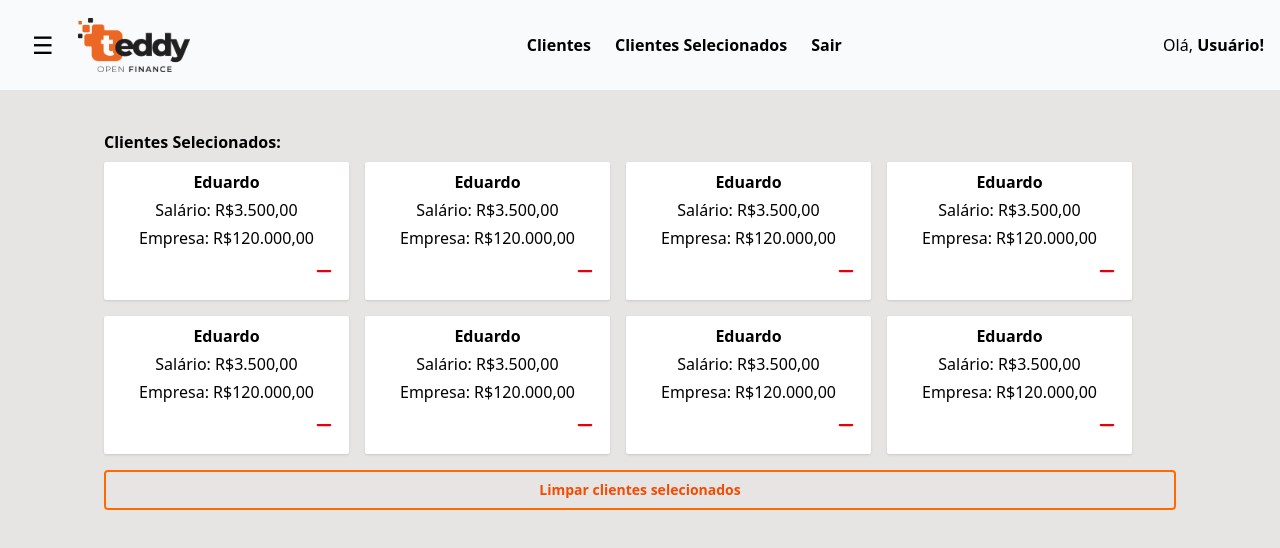
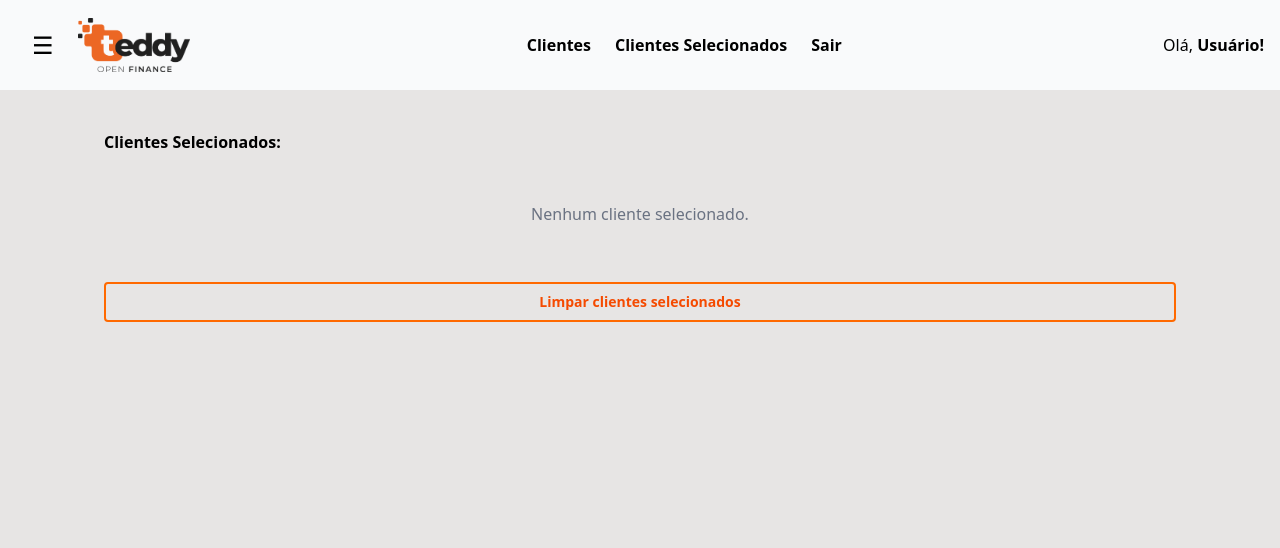
Before and after one commit to hallyssonmateus/Sist_Cadas_Usuarios-React-, a React (Vite) app: page /clients-selected in a window 1280 px wide. Shown: the top 548 px of the page. Built offline with nearby package versions, Linux system fonts and the light colour scheme.

Commit message:
feat: Implement client selection feature across pagess
feat: Implement global state for client selection

```diff
--- a/src/App.tsx
+++ b/src/App.tsx
@@ -1,19 +1,42 @@
 import { BrowserRouter, Routes, Route } from 'react-router-dom'
-// import Navbar from './components/Navbar'
-// import Sidebar from './components/Sidebar'
+import {useState} from 'react'
 import './index.css'
 import Home from './pages/HomePage'
 import ClientsList from './pages/ClientsListPage'
 import ClientsSelected from './pages/ClientsSelectedPage'
+import type { Client } from './types/Client'
 
 function App() {
-
+  const [selectedClients, setSelectedClients] = useState<Client[]>([])
+  // Manipulation Function
+  const addClient = (client: Client) => {
+    setSelectedClients(prevClients => {
+      if (!prevClients.some(c => c.id === client.id)){
+        return [...prevClients, client];
+      }
+      return prevClients;
+    });
+  };
+  const removeClient = (clientId: number) => {
+    setSelectedClients(prevClients => prevClients.filter(c => c.id !== clientId));
+  };
+  const clearClients = () => {
+    setSelectedClients([]);
+  };
   return (
     <BrowserRouter>
       <Routes>
         <Route path='/' element={<Home />} />
-        <Route path='/clients-list' element={<ClientsList />} />
-        <Route path='/clients-selected' element={<ClientsSelected />} />
+        <Route path='/clients-list' element={<ClientsList
+        // Injection Props into Clients List
+        onAddClient={addClient} selectedClients={selectedClients}
+        />} />
+        <Route path='/clients-selected' element={<ClientsSelected
+        // Injection Props into Clients Selected
+        selectedClients={selectedClients}
+        onRemoveClient={removeClient}
+        onClearClients={clearClients}
+        />} />
     </Routes>
     </BrowserRouter>
   );
--- a/src/components/CardClients.tsx
+++ b/src/components/CardClients.tsx
@@ -10,16 +10,21 @@ interface CardClientsProps {
     company?: number;
     onEdit: (id: number) => void;
     onDelete: (id: number) => void;
+    onAddClient: () => void;
+    isSelected: boolean;
 }
 
-export default function CardClients({ clientId, name,salary,company, onEdit, onDelete }: CardClientsProps) {
+export default function CardClients({ clientId, name,salary,company, onEdit, onDelete, onAddClient, isSelected = false}: CardClientsProps) {
  return (
     <div className="card bg-white w-[245px] h-[138px] p-2 rounded-xs shadow-sm flex flex-col justify- items-center gap-1">
         <h2 className="font-bold">Cliente ID:{name}</h2>
         <p>Salário: R${salary}</p>
         <p>Empresa: R${company}</p>
         <div className="flex justify-between p-2 w-full">
-            <button className="text-lg cursor-pointer">
+            <button className={`text-lg cursor-pointer ${isSelected ? 'text-green-500' : 'text-black-500'}`}
+                    onClick={onAddClient}
+                    disabled={isSelected}
+                    title={isSelected ? "Cliente já selecionado" : "Adicionar cliente"}>
                 <FaPlus />
             </button>
             <button className="text-lg cursor-pointer" onClick={() => onEdit(clientId)}>
--- a/src/components/CardSelectClients.tsx
+++ b/src/components/CardSelectClients.tsx
@@ -1,13 +1,19 @@
 import { FaMinus } from "react-icons/fa6";
+import type { Client } from "../types/Client";
 
-export default function CardSelectClients() {
+interface CardSelectClientsProps {
+    clientData: Client;
+    onRemoveClient: () => void;
+}
+export default function CardSelectClients({clientData, onRemoveClient}: CardSelectClientsProps) {
  return (
    <div className="card bg-white w-[245px] h-[138px] p-2 rounded-xs shadow-sm flex flex-col justify- items-center gap-1">
-        <h2 className="font-bold">Eduardo</h2>
-                <p>Salário: R$3.500,00</p>
-                <p>Empresa: R$120.000,00</p>
+        <h2 className="font-bold">{clientData.name}</h2>
+                <p>Salário: R${clientData.salary}</p>
+                <p>Empresa: R${clientData.companyValuation}</p>
                 <div className="flex justify-end p-2 w-full">
-                    <button className="text-red-600 text-lg cursor-pointer">
+                    <button className="text-red-600 text-lg cursor-pointer"
+                            onClick={onRemoveClient}>
                         <FaMinus />
                     </button>
                 </div>
--- a/src/pages/ClientsListPage.tsx
+++ b/src/pages/ClientsListPage.tsx
@@ -13,6 +13,11 @@ import Sidebar from "../components/Sidebar";
 
 // Types of Modal
 type Modaltype = 'Create' | 'Edit' | 'Delete' | null;
+
+interface ClientsListProps {
+    onAddClient: (client: Client) => void;
+    selectedClients: Client[];
+}
 
 const mockClients: Client[] = [
     { id: 1, name: "Eduardo", salary: 3500, companyValuation: 120000 },
@@ -39,7 +44,7 @@ const mockClients: Client[] = [
 
 ];
 
-export default function ClientsList() {
+export default function ClientsList({onAddClient, selectedClients}: ClientsListProps) {
     // SideBar State
     const [isSidebarOpen, setisSidebarOpen] = useState(false);
     //Function to toggle
@@ -176,6 +181,17 @@ export default function ClientsList() {
         fetchClients(currentPage, limit);
     }, [currentPage, limit, fetchClients]);
 
+    const getClientByID = (id: number) => {
+    return clients.find(c => c.id === id);
+}
+
+    const handleAddClient = (clientId: number) => {
+        const clientToAdd = getClientByID(clientId);
+        if (clientToAdd){
+            onAddClient(clientToAdd);
+        }
+    };
+
     return (
         <div className="bg-stone-200 flex min-h-screen">
             {/* Layout Section: Altern between Sidebar and Navbar */}
@@ -216,7 +232,10 @@ export default function ClientsList() {
                             <p className="w-full text-center text-gray-500 py-10"> Carregando clients...</p>
                         ) : (
                             //Mapping the Real clients from API
-                            clients.map((client) => (
+                            clients.map((client) => {
+                                const isSelected = selectedClients.some(c => c.id === client.id);
+
+                                return (
                                 <CardClients
                                     key={client.id}
                                     clientId={client.id}
@@ -224,8 +243,13 @@ export default function ClientsList() {
                                     salary={client.salary}
                                     company={client.companyValuation}
                                     onEdit={openEditModal}
-                                    onDelete={openDeleteModal} />
-                            ))
+                                    onDelete={openDeleteModal}
+                                    onAddClient={() => handleAddClient(client.id)}
+                                    isSelected={isSelected}
+                                    />
+                                );
+                            }
+                            )
                         )}
                     </div>
                     <button className="mt-4 p-2 text-sm font-bold cursor-pointer text-orange-600 text-bold w-full border-2 border border-orange-500 rounded-sm" onClick={openCreateModal}>
--- a/src/pages/ClientsSelectedPage.tsx
+++ b/src/pages/ClientsSelectedPage.tsx
@@ -2,8 +2,16 @@ import CardSelectClients from "../components/CardSelectClients";
 import { useState } from "react";
 import Navbar from "../components/Navbar";
 import Sidebar from "../components/Sidebar";
+import type { Client } from "../types/Client";
 
-export default function ClientsSelected() {
+interface ClientsSelectedProps {
+  selectedClients: Client[];
+  onRemoveClient: (clientId: number) => void;
+  onClearClients: () => void;
+
+}
+
+export default function ClientsSelected({ selectedClients, onRemoveClient, onClearClients }: ClientsSelectedProps) {
   // SideBar State
       const [isSidebarOpen, setisSidebarOpen] = useState(false);
       //Function to toggle
@@ -26,17 +34,21 @@ export default function ClientsSelected() {
       <h1 className="font-bold">Clientes Selecionados:</h1>
       {/* Selected Clients List Cards*/}
       <div className="w-full flex flex-wrap gap-4 mt-2">
-        <CardSelectClients />
-        <CardSelectClients />
-        <CardSelectClients />
-        <CardSelectClients />
-        <CardSelectClients />
-        <CardSelectClients />
-        <CardSelectClients />
-        <CardSelectClients />
+        {selectedClients.length > 0 ? (
+          selectedClients.map((client) => (
+            <CardSelectClients
+                key={client.id}
+                clientData={client}
+                onRemoveClient={() => onRemoveClient(client.id)}/>
+          ))
+        ) : (
+          <p className="w-full text-center text-gray-500 py-10">Nenhum cliente selecionado.</p>
+        )}
       </div>
       {/* Button Inferior */}
-      <button className="mt-4 p-2 text-sm font-bold cursor-pointer text-orange-600 text-bold w-full border-2 border border-orange-500 rounded-sm ">
+      <button className="mt-4 p-2 text-sm font-bold cursor-pointer text-orange-600 text-bold w-full border-2 border border-orange-500 rounded-sm "
+              onClick={onClearClients}
+              disabled={selectedClients.length === 0}>
         Limpar clientes selecionados
       </button>
     </section>
```
